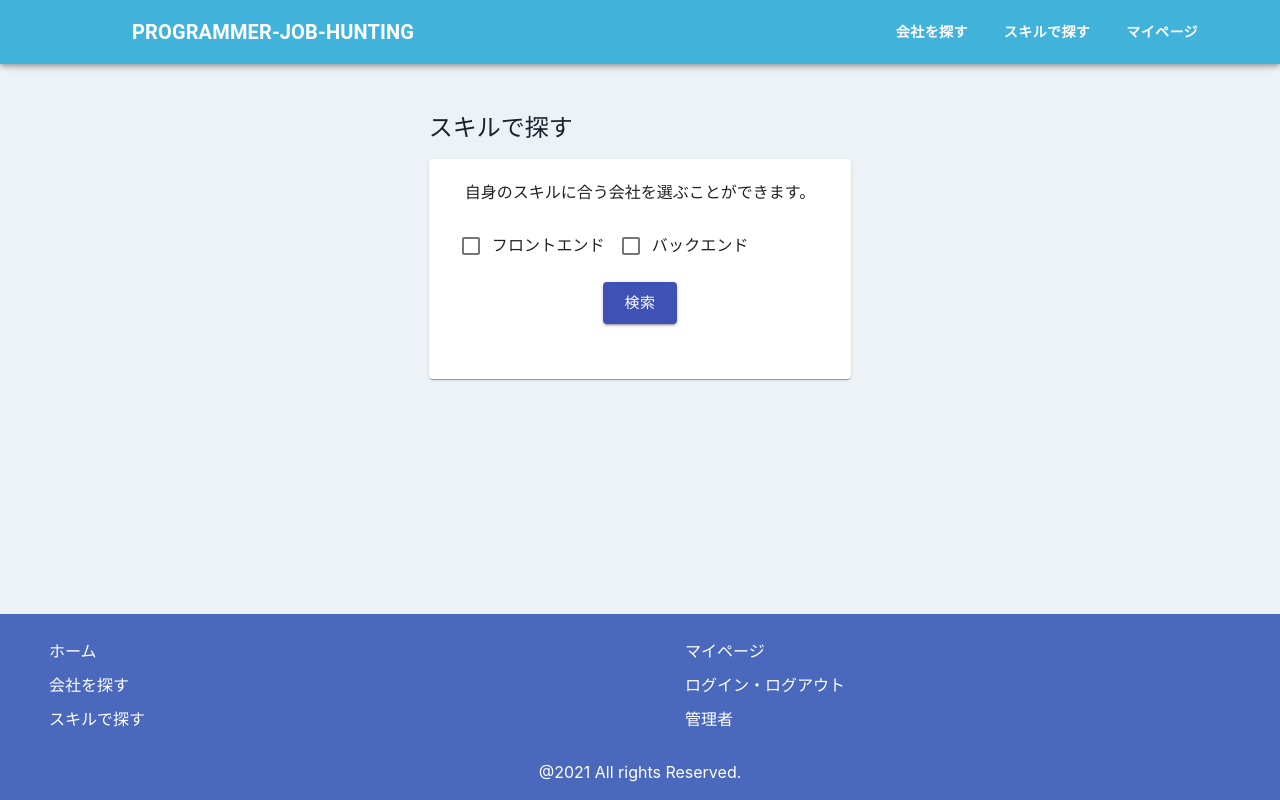
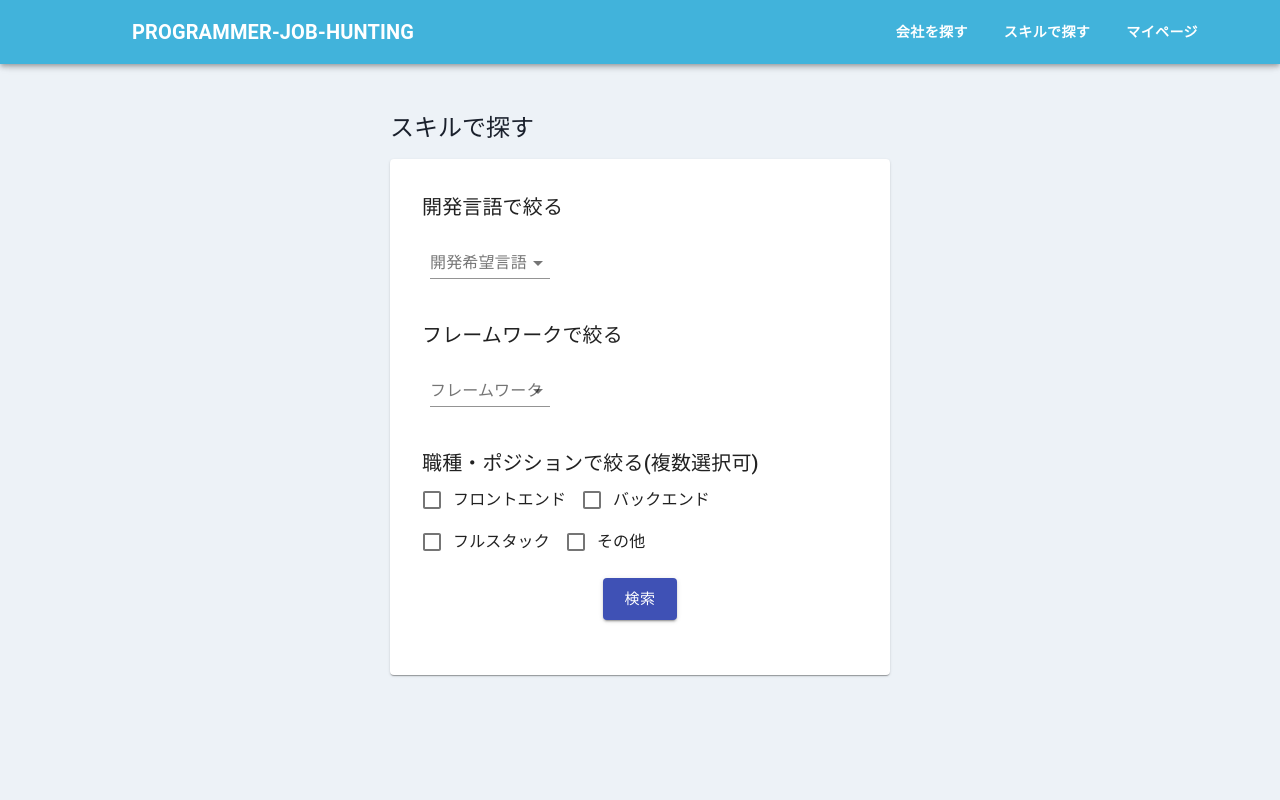
Before and after one commit to taki-21/programmer-job-hunting, a React (Create React App) app in the folder client/app/: page /skill in a window 1280 px wide. Shown: the top 800 px of the page. Built offline with nearby package versions, Linux system fonts and the light colour scheme; what axios-case-converter would draw is missing.

Commit message:
1部uiの変更

```diff
--- a/client/app/src/components/pages/company_search/company_tile/CompanyCard.tsx
+++ b/client/app/src/components/pages/company_search/company_tile/CompanyCard.tsx
@@ -17,9 +17,7 @@ const useStyles = makeStyles((theme: Theme) => ({
   },
   card: {
     padding: theme.spacing(2),
-    maxWidth: 650,
-    minWidth: 440,
-    minHeight: 100,
+    width: 500
   },
   image: {
     width: "75px",
@@ -40,10 +38,10 @@ const useStyles = makeStyles((theme: Theme) => ({
 
 const CompanyCard: React.FC<Props> = (props) => {
   const classes = useStyles()
-  let companyOverview: String = props.data.companyOverview;
+  let companyOverview: String = props.data.companyOverview ?? "";
   // テキストの長さを制限
-  if (companyOverview.length > 80) {
-    companyOverview = companyOverview.slice(0, 80);
+  if (companyOverview.length > 50) {
+    companyOverview = companyOverview.slice(0, 50);
     companyOverview += "...";
   }
   return (
--- a/client/app/src/components/pages/home_page/recommend_companies/CompanyMiniTile.tsx
+++ b/client/app/src/components/pages/home_page/recommend_companies/CompanyMiniTile.tsx
@@ -16,7 +16,6 @@ const CompanyMiniTile: React.FC<Props> = (props) => {
     <Box as="button" maxW="sm" borderWidth="1px" borderRadius="lg" overflow="hidden" bg="White"
       onClick={() => history.push(`/detail/${props.data.id}`)}
     >
-
       <Box p="6">
         <Box
           as="p"
--- a/client/app/src/components/pages/home_page/search_company_box/SearchCompanyBox.tsx
+++ b/client/app/src/components/pages/home_page/search_company_box/SearchCompanyBox.tsx
@@ -1,23 +1,122 @@
 import React from "react";
-import { Input } from "@chakra-ui/input";
-import { Box, Link, Text } from "@chakra-ui/layout";
+import { Link } from "react-router-dom"
+
+import { makeStyles, Theme } from "@material-ui/core/styles"
+import TextField from "@material-ui/core/TextField"
+import Card from "@material-ui/core/Card"
+import CardContent from "@material-ui/core/CardContent"
+import CardHeader from "@material-ui/core/CardHeader"
+import { Button, Grid } from "@material-ui/core";
+
+interface SimpleCompany {
+  companyId: number,
+  companyName: string
+}
+
+// APIで取得するデータ
+let companyNameList: SimpleCompany[] = [
+  {
+    companyId: 1,
+    companyName: "Speee"
+  },
+  {
+    companyId: 2,
+    companyName: "BCG"
+  },
+  {
+    companyId: 3,
+    companyName: "アクセンチュア"
+  },
+  {
+    companyId: 4,
+    companyName: "フィーチャー"
+  },
+  {
+    companyId: 5,
+    companyName: "ソウゾウ"
+  },
+  {
+    companyId: 6,
+    companyName: "News Picks"
+  },
+  {
+    companyId: 7,
+    companyName: "AWS"
+  },
+  {
+    companyId: 8,
+    companyName: "Sky"
+  },
+];
+
+const useStyles = makeStyles((theme: Theme) => ({
+  card: {
+    width: 500,
+    margin: "15px 0px",
+  },
+  cardHeader: {
+    background: "#063052",
+    color: "#FFFFFF",
+  },
+  content: {
+    margin: "15px 15px"
+  },
+  linkText: {
+    color: "#41B3DB",
+  }
+}))
+
 
 const SearchCompanyBox: React.FC = () => {
+  const classes = useStyles()
+
+  const companyNameLink = (data: SimpleCompany) => {
+    return (
+      <li>
+        <Link to={`/detail/${data.companyId}`} target="_blank" rel="noopener" className={classes.linkText}>
+          {data.companyName}
+        </Link>
+      </li>
+    );
+  }
+
+  const companyNameLinkList = (companyList: SimpleCompany[]) => {
+    // APIからは偶数個のデータが返却される想定
+    let list1: SimpleCompany[] = companyList.slice(0, Math.floor(companyList.length / 2));
+    let list2: SimpleCompany[] = companyList.slice(Math.floor(companyList.length / 2), companyList.length);
+
+    return (
+      <Grid container className={classes.content}>
+        <Grid item xs={6}>
+          <ul>
+            {list1.map((item: SimpleCompany) => companyNameLink(item))}
+          </ul>
+        </Grid>
+        <Grid item xs={6}>
+          <ul>
+            {list2.map((item: SimpleCompany) => companyNameLink(item))}
+          </ul>
+        </Grid>
+      </Grid>
+    );
+  }
+
 
   return (
     <>
-      <Box as="div" marginTop="5" p="10" bg="blue.200" borderRadius="lg">
-        <Box as="h6" m="3">会社を探す</Box>
-        <Input variant="filled" placeholder="Filled" m="3" />
-        <Text textAlign="right">
-          <Link href="/search/1">
-            すべての会社から探す→
-          </Link>
-        </Text>
-      </Box>
+      <Card className={classes.card}>
+        <CardHeader className={classes.cardHeader} title="厳選された企業から探す" titleTypographyProps={{ variant: "body1" }}>
+        </CardHeader>
+        <CardContent className={classes.content}>
+          <TextField id="filled-basic" label="企業名で探す" variant="outlined" fullWidth />
+          {companyNameLinkList(companyNameList)}
+          <Grid container alignItems="center" justifyContent="center">
+            <Button variant="contained" color="primary">検索</Button>
+          </Grid>
+        </CardContent>
+      </Card>
     </>
-
-  )
+  );
 }
 
 export default SearchCompanyBox
--- a/client/app/src/components/pages/my_page/auth/SignIn.tsx
+++ b/client/app/src/components/pages/my_page/auth/SignIn.tsx
@@ -30,7 +30,8 @@ const useStyles = makeStyles((theme: Theme) => ({
   },
   card: {
     padding: theme.spacing(2),
-    maxWidth: 400
+    width: 500,
+    margin: "15px 0px"
   },
   box: {
     marginTop: "2rem"
@@ -87,8 +88,12 @@ const SignIn: React.FC = () => {
   return (
     <>
       <form noValidate autoComplete="off">
+        <Typography
+          variant="h5"
+        >
+          サインイン
+        </Typography>
         <Card className={classes.card}>
-          <CardHeader className={classes.header} title="サインイン" />
           <CardContent>
             <TextField
               variant="outlined"
--- a/client/app/src/components/pages/my_page/auth/SignOut.tsx
+++ b/client/app/src/components/pages/my_page/auth/SignOut.tsx
@@ -22,7 +22,7 @@ const useStyles = makeStyles((theme: Theme) => ({
   },
   card: {
     padding: theme.spacing(2),
-    maxWidth: 900,
+    width: 500,
     margin: "15px 0px"
   },
   logoutButton: {
--- a/client/app/src/components/pages/my_page/auth/SignUp.tsx
+++ b/client/app/src/components/pages/my_page/auth/SignUp.tsx
@@ -28,7 +28,7 @@ const useStyles = makeStyles((theme: Theme) => ({
   },
   card: {
     padding: theme.spacing(2),
-    maxWidth: 400
+    width: 500
   }
 }))
 
--- a/client/app/src/components/pages/my_page/registration/Registration.tsx
+++ b/client/app/src/components/pages/my_page/registration/Registration.tsx
@@ -24,7 +24,7 @@ const useStyles = makeStyles((theme: Theme) => ({
   },
   card: {
     padding: theme.spacing(2),
-    maxWidth: 900,
+    width: 500,
     margin: "15px 0px",
   },
   imageSelectButton: {
--- a/client/app/src/components/pages/skill_search/SkillSearch.tsx
+++ b/client/app/src/components/pages/skill_search/SkillSearch.tsx
@@ -7,16 +7,25 @@ import IconButton from "@material-ui/core/IconButton"
 import CancelIcon from "@material-ui/icons/Cancel"
 import FormControlLabel from '@material-ui/core/FormControlLabel';
 import Checkbox from '@material-ui/core/Checkbox';
-
+import FormControl from '@material-ui/core/FormControl';
+import Select from '@material-ui/core/Select';
+import InputLabel from '@material-ui/core/InputLabel';
+import MenuItem from '@material-ui/core/MenuItem';
+import FormHelperText from '@material-ui/core/FormHelperText';
 
 const useStyles = makeStyles((theme: Theme) => ({
+
+  card: {
+    padding: theme.spacing(2),
+    width: 500,
+    margin: "15px 0px"
+  },
+  cardContent: {},
   cardContentText: {
     padding: "5px 20px"
   },
-  card: {
-    padding: theme.spacing(2),
-    maxWidth: 900,
-    margin: "15px 0px"
+  cardContentHeaderText: {
+
   },
   imageSelectButton: {
     margin: "15px 5px"
@@ -24,19 +33,33 @@ const useStyles = makeStyles((theme: Theme) => ({
   submitButton: {
     textAlign: "center",
     margin: "15px 0px"
-  }
+  },
+  formControl: {
+    margin: theme.spacing(1),
+    minWidth: 120,
+  },
+  selectEmpty: {
+    marginTop: theme.spacing(2),
+  },
 }))
 
-
+// 「開発言語で絞る」、「フレームワークで絞る」、「職種で絞る」
 const SkillSearch: React.FC = () => {
   const classes = useStyles()
   const [frontendChecked, setFrontendChecked] = React.useState(true);
   const [backendChecked, setBackendChecked] = React.useState(true);
+  const [lang, setLang] = React.useState('');
 
 
   const handleSkillSearch = async (e: React.FormEvent<HTMLFormElement>) => {
 
   }
+
+
+
+  const handleChange = (event: React.ChangeEvent<{ value: unknown }>) => {
+    setLang(event.target.value as string);
+  };
 
 
   return (
@@ -48,8 +71,65 @@ const SkillSearch: React.FC = () => {
           スキルで探す
         </Typography>
         <Card className={classes.card}>
-          <CardContent className={classes.cardContentText}>自身のスキルに合う会社を選ぶことができます。</CardContent>
+
+          <CardContent className={classes.cardContent}>
+            <Typography className={classes.cardContentHeaderText} variant="h6">
+              開発言語で絞る
+            </Typography>
+            <div>
+              <FormControl className={classes.formControl}>
+                <InputLabel id="demo-simple-select-label">開発希望言語</InputLabel>
+                <Select
+                  labelId="demo-simple-select-label"
+                  id="demo-simple-select"
+                  value={lang}
+                  onChange={handleChange}
+                >
+                  <MenuItem value={"Go"}>Go</MenuItem>
+                  <MenuItem value={"TypeSctipt"}>TypeScript</MenuItem>
+                  <MenuItem value={"JavaScript"}>JavaScript</MenuItem>
+                  <MenuItem value={"Dart"}>Dart</MenuItem>
+                  <MenuItem value={"ruby"}>ruby</MenuItem>
+                  <MenuItem value={"Python"}>Python</MenuItem>
+                  <MenuItem value={"C言語"}>C言語</MenuItem>
+                  <MenuItem value={"C++"}>C++</MenuItem>
+                  <MenuItem value={"Java"}>Java</MenuItem>
+                  <MenuItem value={"Swift"}>Swift</MenuItem>
+                  <MenuItem value={"Object-C"}>Object-C</MenuItem>
+                  <MenuItem value={"Rust"}>Rust</MenuItem>
+                  <MenuItem value={"C#"}>C#</MenuItem>
+                </Select>
+              </FormControl>
+            </div>
+          </CardContent>
+          <CardContent className={classes.cardContent}>
+            <Typography className={classes.cardContentHeaderText} variant="h6">
+              フレームワークで絞る
+            </Typography>
+            <div>
+              <FormControl className={classes.formControl}>
+                <InputLabel id="demo-simple-select-label">フレームワーク</InputLabel>
+                <Select
+                  labelId="demo-simple-select-label"
+                  id="demo-simple-select"
+                  value={lang}
+                  onChange={handleChange}
+                >
+                  <MenuItem value={"Rails"}>Rails</MenuItem>
+                  <MenuItem value={"React"}>React</MenuItem>
+                  <MenuItem value={"Flask"}>Flask</MenuItem>
+                  <MenuItem value={"Django"}>Django</MenuItem>
+                  <MenuItem value={"Flutter"}>Flutter</MenuItem>
+
+                </Select>
+              </FormControl>
+            </div>
+          </CardContent>
           <CardContent>
+            <Typography className={classes.cardContentHeaderText} variant="h6">
+              職種・ポジションで絞る(複数選択可)
+            </Typography>
+            <div>
               <FormGroup row>
                 <FormControlLabel
                   control={<Checkbox onChange={(event) => setFrontendChecked(event.target.checked)} name="checkedA" />}
@@ -60,6 +140,20 @@ const SkillSearch: React.FC = () => {
                   label="バックエンド"
                 />
               </FormGroup>
+            </div>
+            <div>
+              <FormGroup row>
+                <FormControlLabel
+                  control={<Checkbox onChange={(event) => setFrontendChecked(event.target.checked)} name="checkedA" />}
+                  label="フルスタック"
+                />
+                <FormControlLabel
+                  control={<Checkbox onChange={(event) => setBackendChecked(event.target.checked)} name="checkedB" />}
+                  label="その他"
+                />
+              </FormGroup>
+            </div>
+
 
             <div className={classes.submitButton}>
               <Button
--- a/client/app/src/interfaces/index.ts
+++ b/client/app/src/interfaces/index.ts
@@ -30,7 +30,7 @@ export interface User {
 export interface Company {
   id: number
   companyName: String
-  companyOverview: String
-  companyNumOfEmp: String
-  companyImage: File
+  companyOverview?: String
+  companyNumOfEmp?: String
+  companyImage?: File
 }
```
Also changed, not shown: client/app/src/components/pages/home_page/recommend_companies/ReccomendCompanies.tsx (+34 -6 lines). Lines whose indentation alone changed are shown as unchanged.
